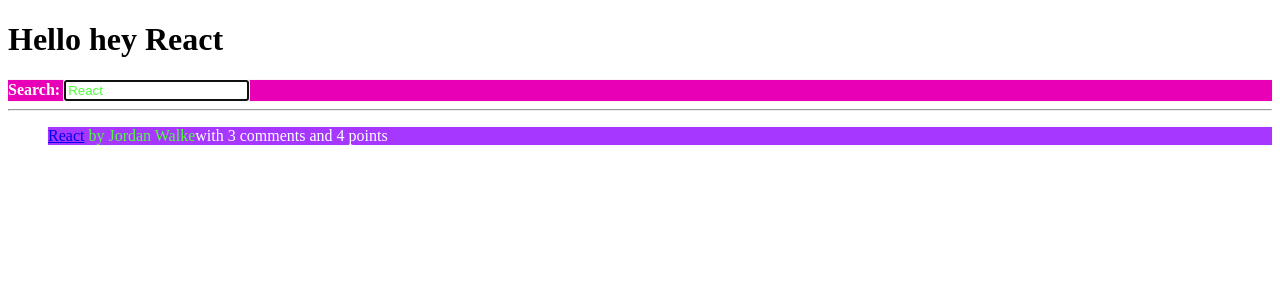
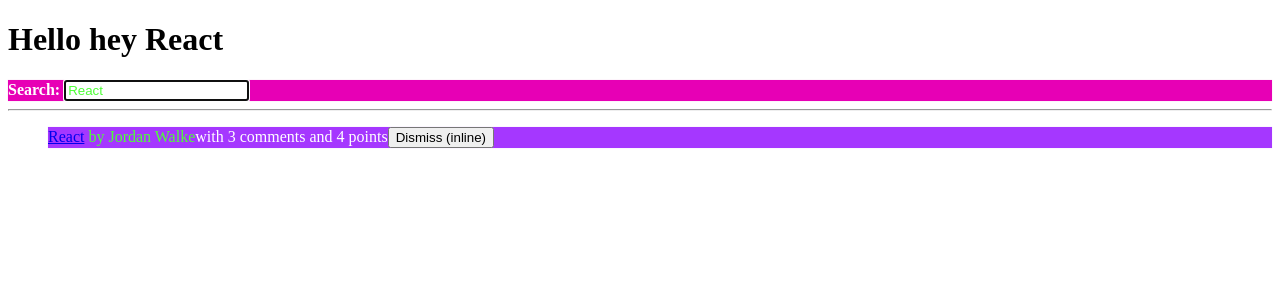
Before and after one commit to CrateME-UL/INV-Frontend, a React (Vite) app in the folder inventaire/: page / in a window 1280 px wide. Shown: the top 300 px of the page. Built offline with nearby package versions, Linux system fonts and the light colour scheme.

Commit message:
INV-43: inline handler

```diff
--- a/inventaire/src/App.tsx
+++ b/inventaire/src/App.tsx
@@ -6,20 +6,7 @@
   title: 'React',
 };
 
-const useStorageState = (key: string, initialState: string) => {
-  const [value, setValue] = React.useState(
-    localStorage.getItem(key) || initialState
-  );
-
-  React.useEffect(() => {
-    localStorage.setItem(key, value);
-  }, [value, key]);
-
-  return [value, setValue] as const;
-};
-
-const App = () => {
-  const stories = [
+const initialStories = [
   {
     title: 'React',
     url: 'https://reactjs.org/',
@@ -37,6 +24,29 @@
     objectID: 1,
   },
 ];
+
+const useStorageState = (key: string, initialState: string) => {
+  const [value, setValue] = React.useState(
+    localStorage.getItem(key) || initialState
+  );
+
+  React.useEffect(() => {
+    localStorage.setItem(key, value);
+  }, [value, key]);
+
+  return [value, setValue] as const;
+};
+
+const App = () => {
+  const [stories, setStories] = React.useState(initialStories);
+
+  const handleRemoveStory = (item: Story) => {
+    const newStories = stories.filter(
+      (story) => item.objectID !== story.objectID
+    );
+
+    setStories(newStories);
+  };
 
   const [searchTerm, setSearchTerm] = useStorageState(
     'search',
@@ -68,7 +78,7 @@
         <strong>Search:</strong>
       </InputWithLabel>
       <hr />
-      <List list={searchedStories} />
+      <List list={searchedStories} onRemoveItem={handleRemoveStory} />
     </div>
   );
 };
@@ -127,13 +137,18 @@
 
 type ListProps = {
   list: Story[];
+  onRemoveItem: (story: Story) => void;
 };
 
-const List = ({ list }: ListProps) => (
+const List = ({ list, onRemoveItem }: ListProps) => (
   <>
     <ul className={styles.list}>
       {list.map((item) => (
-        <Item key={item.objectID} item={item} />
+        <Item
+          key={item.objectID}
+          item={item}
+          onRemoveItem={onRemoveItem}
+        />
       ))}
     </ul>
   </>
@@ -141,16 +156,33 @@
 
 type ItemProps = {
   item: Story;
+  onRemoveItem: (story: Story) => void;
 };
 
-const Item = ({ item }: ItemProps) => (
+const Item = ({ item, onRemoveItem }: ItemProps) => {
+  // const handleRemoveItem = () => {
+  //   onRemoveItem(item);
+  // };
+
+  return (
     <li key={item.objectID} className={styles.item}>
       <span className={styles.input}>
         <a href={item.url}>{item.title}</a> by {item.author}
       </span>
       <span>with {item.num_comments} comments </span>
       <span>and {item.points} points</span>
+      {/* <span>
+        <button type="button" onClick={handleRemoveItem}>
+          Dismiss
+        </button>
+      </span> */}
+      <span>
+        <button type="button" onClick={() => onRemoveItem(item)}>
+          Dismiss (inline)
+        </button>
+      </span>
     </li>
   );
+};
 
 export default App;
```
Lines whose indentation alone changed are shown as unchanged.
